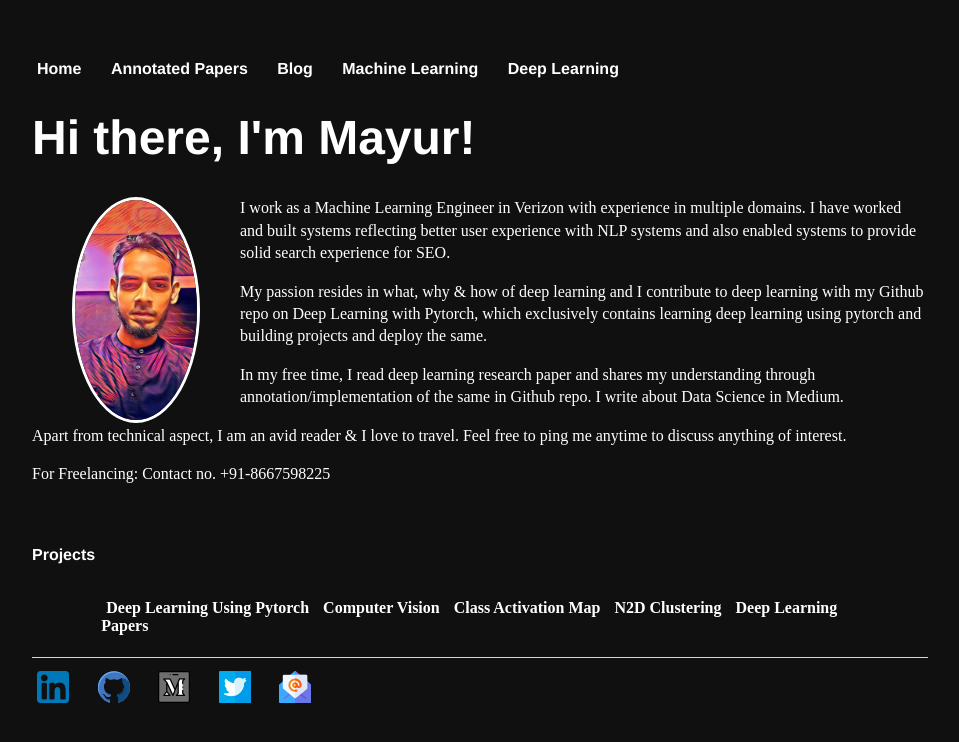
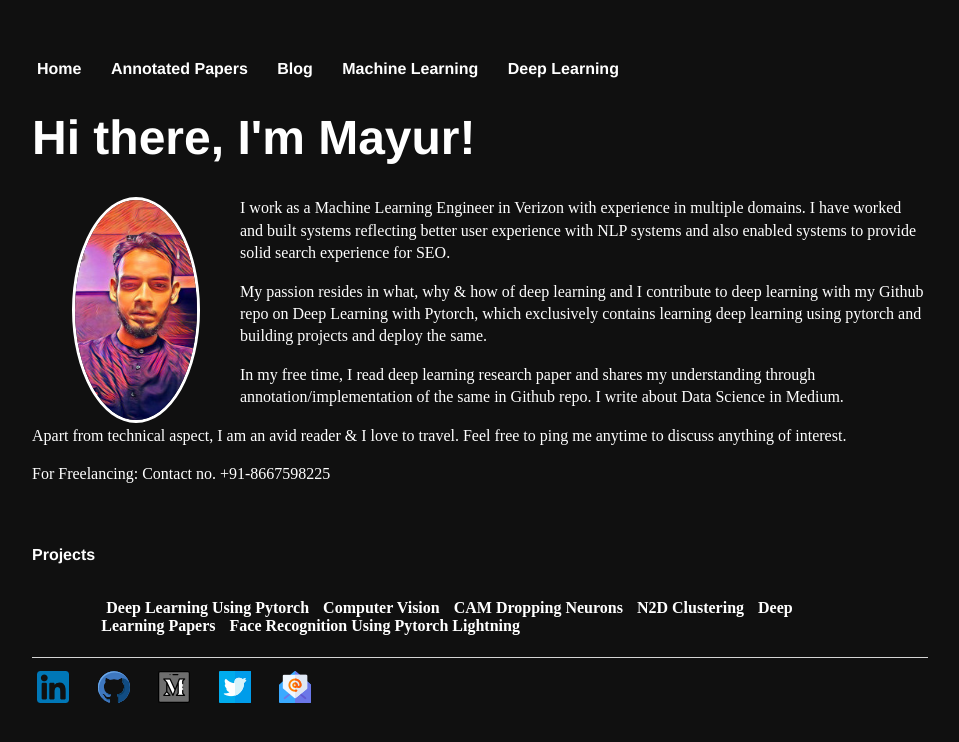
Before and after one commit to Mayurji/mayurji.github.io, a Jekyll site: the page built from index.html, in a window 1280 px wide. Shown: the top 742 px of the page, without its empty margins (160-1119 px from the left). Built offline with Jekyll 4.4.1, drawn with Linux system fonts in a browser that asks for light colours.

Commit message:
Update index.html

```diff
--- a/index.html
+++ b/index.html
@@ -36,9 +36,10 @@
     <ul id="horizontal-list">
       <li><a href="https://github.com/Mayurji/PyTorch-DL">Deep Learning Using Pytorch</a></li>
       <li><a href="https://github.com/Mayurji/Computer-Vision">Computer Vision</a></li>
-      <li><a href="https://github.com/Mayurji/CAM-Dropping-Neurons">Class Activation Map</a></li>
+      <li><a href="https://github.com/Mayurji/CAM-Dropping-Neurons">CAM Dropping Neurons</a></li>
       <li><a href="https://github.com/Mayurji/N2D-Pytorch">N2D Clustering</a></li>
       <li><a href="https://github.com/Mayurji/Deep-Learning-Papers">Deep Learning Papers</a></li>
+      <li><a href="https://github.com/Mayurji/Pytorch-Lightning-Face-Recognition">Face Recognition Using Pytorch Lightning</a></li>
     </ul>
    </div>
   </div>
```
